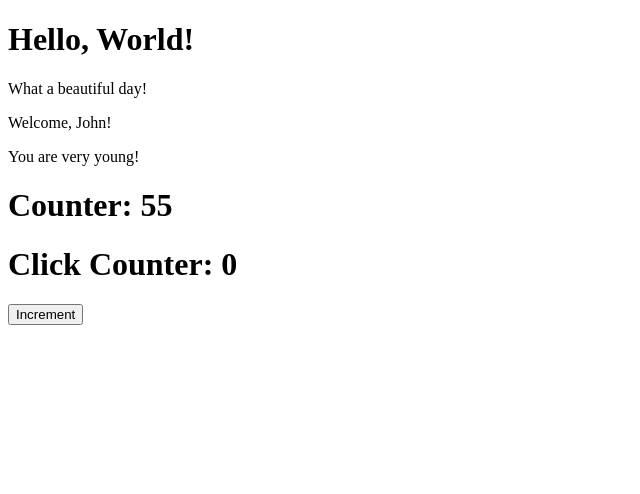
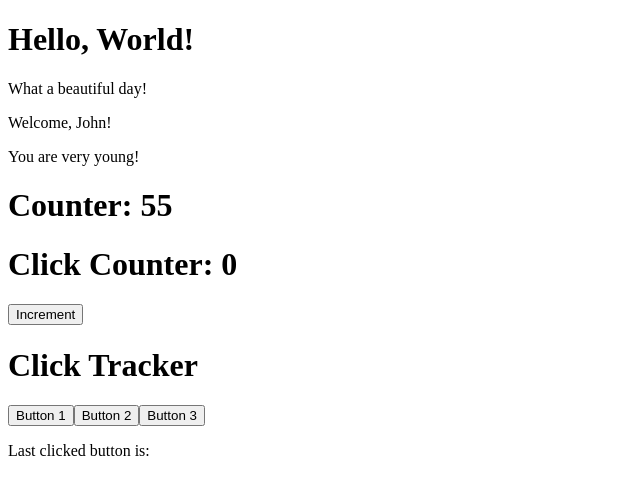
Before and after one commit to msimile/jsx-exercises, a React (Create React App) app in the folder react-exercises/: page / in a window 1280 px wide. Shown: the top 494 px of the page, without its empty margins (0-640 px from the left). Built offline with nearby package versions, Linux system fonts and the light colour scheme.

Commit message:
feat: events-03 complete

```diff
--- a/react-exercises/src/App.js
+++ b/react-exercises/src/App.js
@@ -3,6 +3,7 @@ import { Hello } from "./Hello";
 import { Welcome } from "./Welcome";
 import { Counter } from "./Counter";
 import { ClickCounter } from "./ClickCounter";
+import { ClickTracker } from "./ClickTracker";
 
 export class App extends React.Component {
   render() {
@@ -12,6 +13,7 @@ export class App extends React.Component {
         <Welcome name="John"/>
         <Counter initialValue={5} incrementAmount={5} incrementInterval={500}/>
         <ClickCounter/>
+        <ClickTracker/>
       </div>
     );
   }
--- /dev/null
+++ b/react-exercises/src/ClickTracker.js
@@ -0,0 +1,33 @@
+import React from "react";
+
+export class ClickTracker extends React.Component {
+  state = {
+    lastClicked: "",
+  };
+
+  clickTrackerHandler = (event) => {
+    this.setState({
+      lastClicked: event.target.name,
+    });
+  };
+
+  render() {
+    return (
+      <div>
+        <h1>Click Tracker</h1>
+        <button name="Button 1" onClick={this.clickTrackerHandler}>
+          Button 1
+        </button>
+        <button name="Button 2" onClick={this.clickTrackerHandler}>
+          Button 2
+        </button>
+        <button name="Button 3" onClick={this.clickTrackerHandler}>
+          Button 3
+        </button>
+        <p>
+          Last clicked button is:<strong> {this.state.lastClicked}</strong>
+        </p>
+      </div>
+    );
+  }
+}
```
